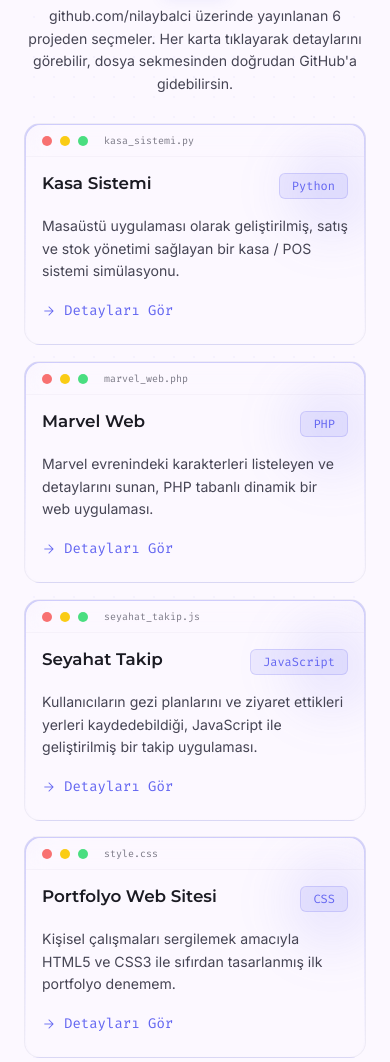
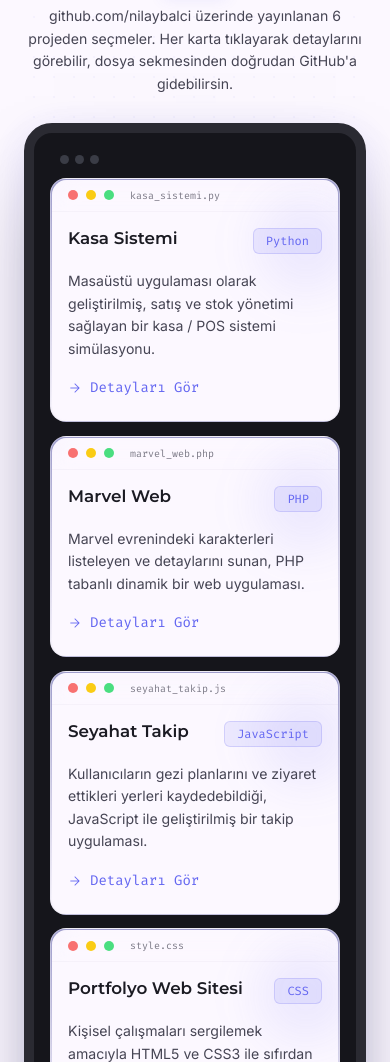
Before and after one commit to darqalne/nilay-cv-web, a website: page index.html in a window 390 px wide. Shown: the part 3931-4993 px from the top of the page. Drawn offline with nearby package versions, Linux system fonts and the light colour scheme; a web font is replaced by a local one.

Commit message:
Projeleri tek bir büyük "tablet" çerçevesinde birleştir (Aceternity tarzı)
6 kart artık ayrı ayrı değil, koyu bezelli, cihaz ekranı gibi görünen
tek bir büyük çerçevenin içinde. Bu çerçevenin tamamı sayfa kaydırılınca
3D olarak geriye yatık halden tam dikey/düz hale geliyor — mevcut
reveal/IntersectionObserver sistemine sadece CSS eklendi, JS ve
buton/pop-up davranışı değişmedi.

```diff
--- a/index.html
+++ b/index.html
@@ -108,16 +108,25 @@
   .reveal.active{opacity:1;transform:translateY(0);}
   @media (prefers-reduced-motion: reduce){ .reveal{opacity:1!important;transform:none!important;transition:none!important;} }
 
-  /* project cards: same reveal system, with a 3D tilt that straightens into a flat,
-     fully-vertical card once each one is in view (buttons/JS untouched) */
-  #projectsGrid .reveal{
-    transform:perspective(1400px) rotateX(22deg) scale(.93) translateY(26px);
+  /* projects "device frame": one big tablet/monitor-style bezel holding all 6 cards,
+     tilted back in 3D and straightening flat/vertical as it scrolls into view (like the
+     Aceternity ContainerScroll effect) — buttons/JS inside are untouched */
+  .proj-device-frame{
+    max-width:1180px;margin-inline:auto;border-radius:28px;
+    border:10px solid #2a2a32;background:#15151b;
+    padding:clamp(1rem,3vw,2rem);
+    box-shadow:0 40px 80px -30px rgba(15,15,20,.5), 0 10px 40px rgba(99,102,241,.15);
     transform-origin:center bottom;
-    transition:opacity .9s cubic-bezier(.16,.7,.2,1),transform 1.1s cubic-bezier(.16,.7,.2,1);
+    transform:perspective(1800px) rotateX(20deg) scale(.92);
+    transition:opacity .9s cubic-bezier(.16,.7,.2,1),transform 1.2s cubic-bezier(.16,.7,.2,1);
   }
-  #projectsGrid .reveal.active{
-    transform:perspective(1400px) rotateX(0deg) scale(1) translateY(0);
+  .proj-device-frame.active{
+    transform:perspective(1800px) rotateX(0deg) scale(1);
   }
+  .proj-device-bar{
+    display:flex;align-items:center;gap:6px;padding:.35rem .6rem .9rem;
+  }
+  .proj-device-bar span{ width:9px;height:9px;border-radius:50%;background:#3a3c46; }
 
   .glass-panel{ background:rgba(252,248,255,.7); backdrop-filter:blur(24px); border:1px solid rgba(228,225,237,.5); }
   .glass-header{ background:rgba(252,248,255,.4); backdrop-filter:blur(10px); border-bottom:1px solid rgba(228,225,237,.3); }
@@ -660,7 +669,10 @@
       </h2>
       <p class="font-body text-body-md text-on-surface-variant mt-4 max-w-xl mx-auto" data-i18n="proj_intro">github.com/nilaybalci üzerinde yayınlanan 6 projeden seçmeler. Her karta tıklayarak detaylarını görebilir, dosya sekmesinden doğrudan GitHub'a gidebilirsin.</p>
     </div>
-    <div class="grid md:grid-cols-2 lg:grid-cols-3 gap-8" id="projectsGrid"></div>
+    <div class="proj-device-frame reveal">
+      <div class="proj-device-bar"><span></span><span></span><span></span></div>
+      <div class="grid md:grid-cols-2 lg:grid-cols-3 gap-6 md:gap-8" id="projectsGrid"></div>
+    </div>
   </section>
 
   <!-- CV BANNER -->
```
